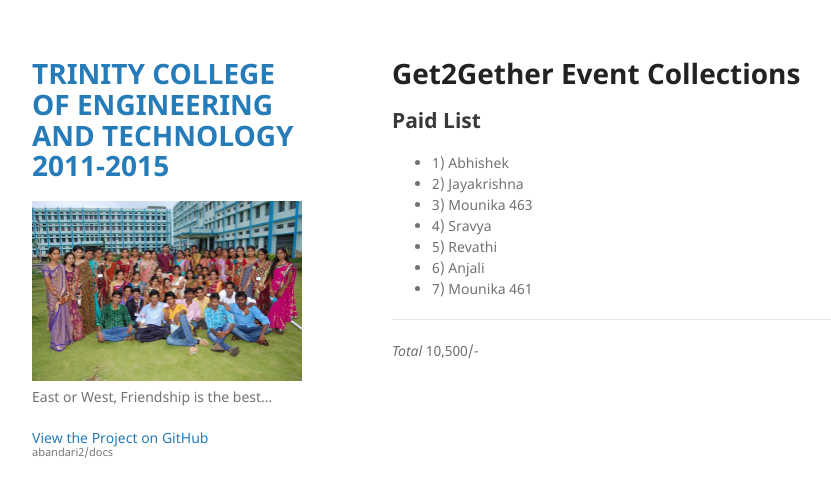
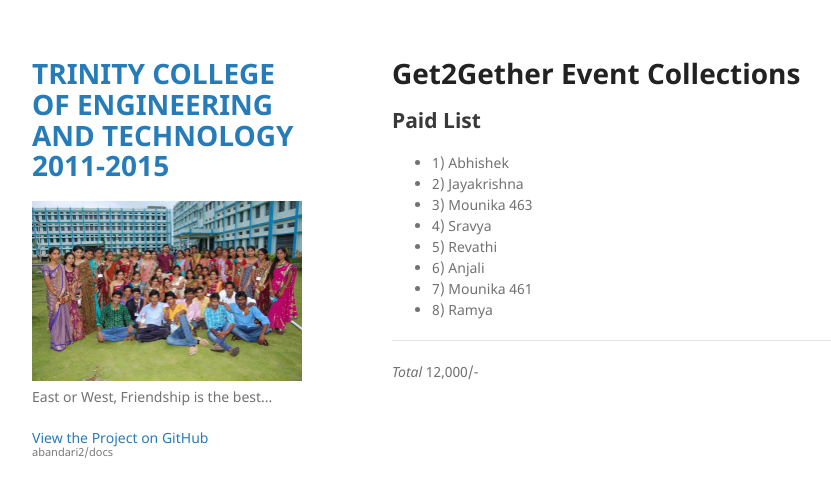
Before and after one commit to abandari2/docs, a Jekyll site: the page built from index.md, in a window 1280 px wide. Shown: the top 497 px of the page, without its empty margins (178-1009 px from the left). Built offline with Jekyll 4.4.1, drawn with Linux system fonts in a browser that asks for light colours; our own code applies the rules of GitHub Pages for plain Markdown files.

Commit message:
Update index.md

```diff
--- a/index.md
+++ b/index.md
@@ -9,6 +9,7 @@
 * 5) Revathi
 * 6) Anjali
 * 7) Mounika 461
+* 8) Ramya
 
  --------------
- *Total* 10,500/-
+ *Total* 12,000/-
```
